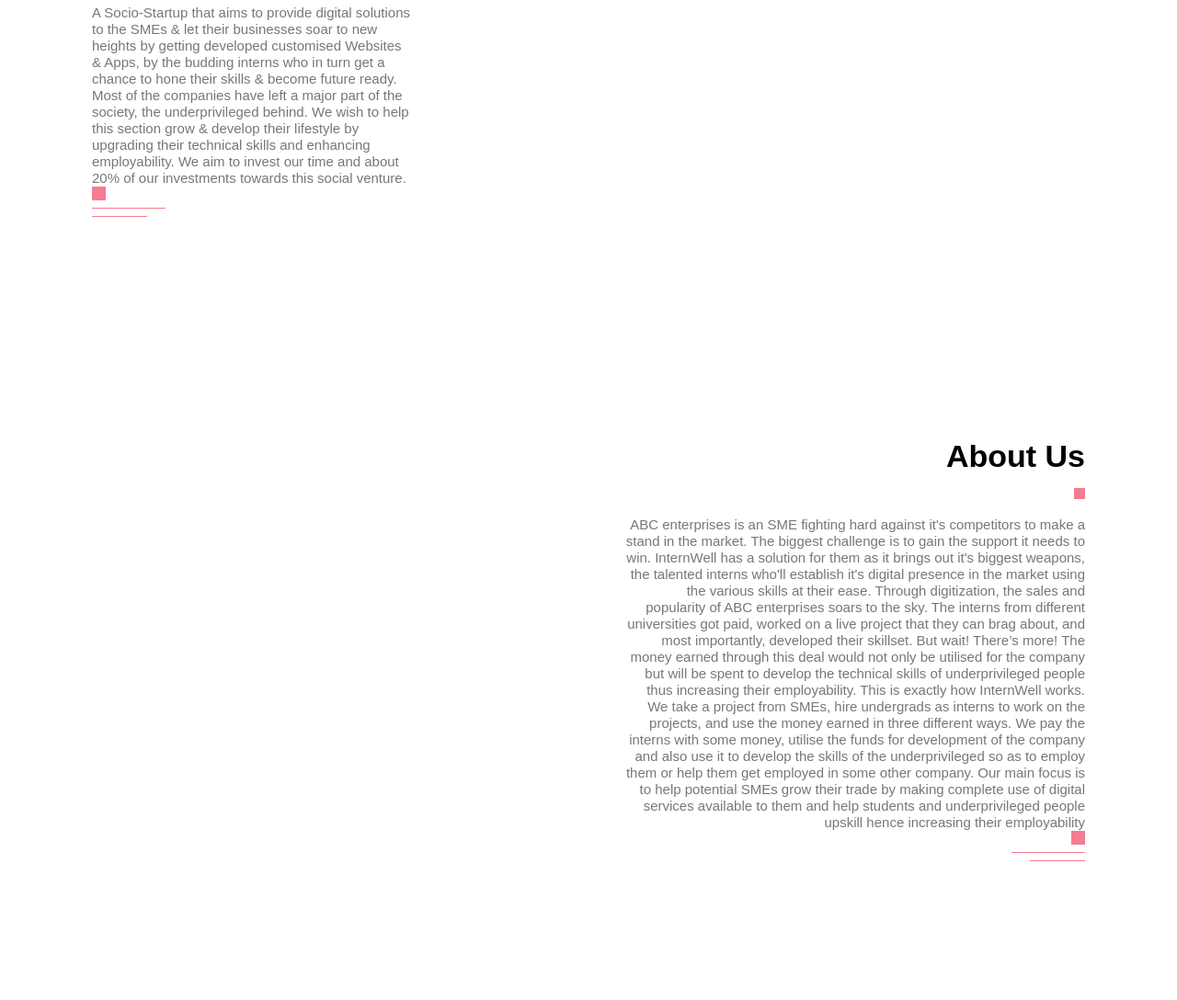
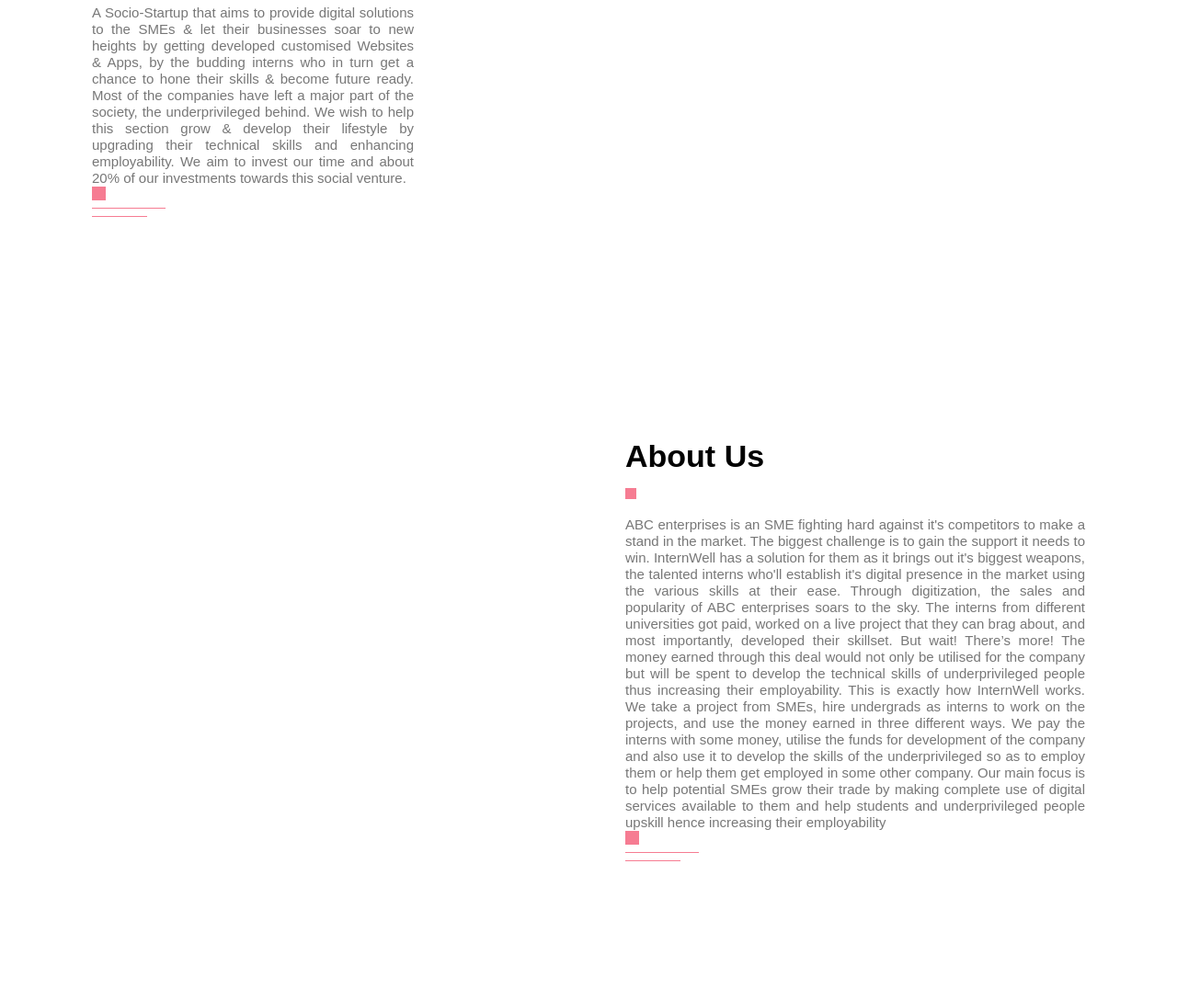
Before and after one commit to endeavoursliet/internwell, a plain HTML site: page index.html in a window 1280 px wide. Shown: the part 423-1511 px from the top of the page at 92% size. Drawn offline with Linux system fonts and the light colour scheme; some packages are replaced by stand-ins of ours; a script that the page names is missing.

Commit message:
Update style.css

```diff
--- a/style.css
+++ b/style.css
@@ -26,6 +26,10 @@
 .header-text{
     max-width: 350px;
     margin-top: 50px;
+}
+
+.header-text p{
+    text-align: justify;
 }
 
 h1{
@@ -144,6 +148,7 @@ nav ul li a{
     max-width: 500px;
     margin-right: 100px;
     display: inline-block;
+    text-align: justify;
 }
 
 .about-text h2{
```
